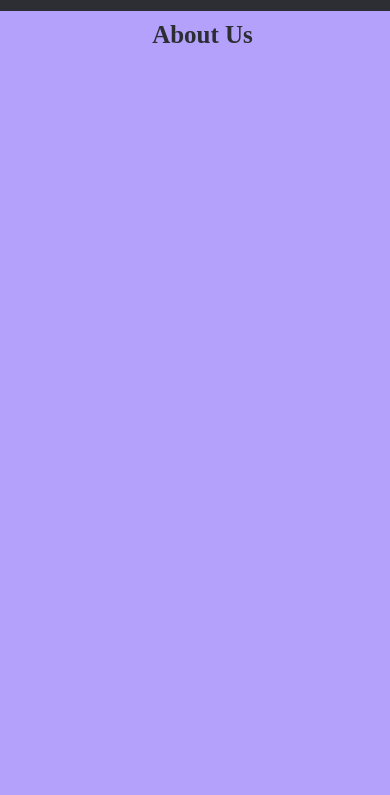
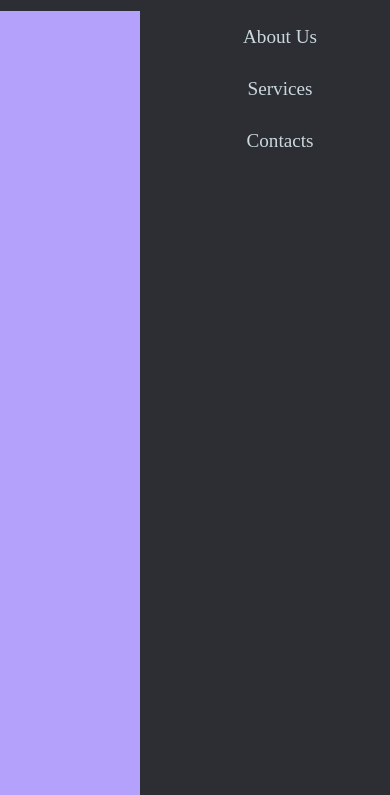
Before and after one commit to Azulxy/LEquipeBitt, a plain HTML site: page index.html in a window 390 px wide. Both pictures are taken after a click on the item 362 px from the left and 30 px from the top of the page. Shown: the part 49-844 px from the top of the page. Drawn offline with Linux system fonts and the light colour scheme.

Commit message:
fiz a sidebar responsiva

```diff
--- a/index.html
+++ b/index.html
@@ -5,6 +5,7 @@
     <meta name="viewport" content="width=device-width, initial-scale=1.0">
     <title>L'Équipe Bitt</title>
     <link rel="stylesheet" href="style.css">
+    <script src="https://kit.fontawesome.com/26174a21d8.js" crossorigin="anonymous"></script>
 </head>
 <body>
 
@@ -17,19 +18,22 @@
                 <li class="hideOnMobile"><a href="#Services">Services</a></li>
                 <li class="hideOnMobile"><a href="#Contacts" >Contacts</a></li>
 
-                <li class="menu-button" onclick="showSidebar()"><a href="#"><svg xmlns="http://www.w3.org/2000/svg" height="26" viewBox="0 -960 960 960" fill="#000000"><path d="M120-240v-80h720v80H120Zm0-200v-80h720v80H120Zm0-200v-80h720v80H120Z"/></a></li>
+                <li class="menu-button" onclick="toggleSidebar()">
+                    <a href="#"><svg xmlns="http://www.w3.org/2000/svg" height="26" viewBox="0 -960 960 960" fill="#000000">
+                        <path d="M120-240v-80h720v80H120Zm0-200v-80h720v80H120Zm0-200v-80h720v80H120Z"/>
+                    </svg></a>
+                </li>
             </ul>
-            <ul class="sidebar">
-                <li><a href="#About">About Us</a></li>
-                <li><a href="#Services">Services</a></li>
-                <li><a href="#Contacts">Contacts</a></li>
+        </nav>
+    </header>
 
-                <li onclick="hideSidebar()"><a href="#"><svg xmlns="http://www.w3.org/2000/svg" height="26" viewBox="0 -960 960 960" fill="#000000"><path d="M120-240v-80h720v80H120Zm0-200v-80h720v80H120Zm0-200v-80h720v80H120Z"/></a></li>
-        </div>
-        </nav>
-
-
-    </header>
+    <div class="sidebar" id="sidebar">
+        <ul>
+            <li><a href="#About">About Us</a></li>
+            <li><a href="#Services">Services</a></li>
+            <li><a href="#Contacts">Contacts</a></li>
+        </ul>
+    </div>
 
     <main>
         <section class="b1" id="About">
--- a/script.js
+++ b/script.js
@@ -1,8 +1,4 @@
-function showSidebar() {
-    const sidebar = document.querySelector('.sidebar');
-    sidebar.classList.add('active');
+function toggleSidebar() {
+    const sidebar = document.querySelector('.sidebar')
+    sidebar.classList.toggle('active')
 }
-function hideSidebar() {
-    const sidebar = document.querySelector('.sidebar');
-    sidebar.classList.remove('active');
-}
--- a/style.css
+++ b/style.css
@@ -45,11 +45,11 @@ ul li a:link, a:visited, a:active {
 }
 
 ul li a:hover {
-    text-decoration: none;
-	color: #724CF9;
+    text-decoration: underline;
+    color: #724CF9;
 }
 
-body{
+body {
     padding-top: 60px;
 }
 
@@ -72,7 +72,7 @@ main {
     background-color: #3508d767;
 }
 
-.title-b1, .title-b2, .title-b3{
+.title-b1, .title-b2, .title-b3 {
     display: flex;
     justify-content: center;
     padding-top: 10px;
@@ -81,60 +81,69 @@ main {
     color: #2D2D34;
 }
 
-.menu-button{
+.menu-button {
     display: none;
 }
 
-@media(min-width: 801px) {
-    .sidebar{
+@media (min-width: 801px) {
+    .sidebar {
         display: none;
     }
 }
-@media(max-width: 800px){
-    .hideOnMobile{
+
+@media (max-width: 800px) {
+    .hideOnMobile {
         display: none;
     }
-    .menu-button{
+
+    .menu-button {
         display: block;
     }
-    .sidebar{
+
+    .sidebar {
         display: none;
         position: fixed;
         top: 0;
-        flex: 1 1 100vh;
         right: 0;
-        height: 100vh;
+        height: 100%;
         width: 250px;
-        z-index: 1050;
         background-color: #2D2D34;
         flex-direction: column;
-        align-items: flex-start;
-        justify-content: flex-start;
-        /* transition: transform 0.3s ease;
-        transform: translateX(100%); */
+        padding-top: 60px;
+        transition: transform 0.3s ease;
+        transform: translateX(100%);
     }
-    .sidebar li{
+
+    .sidebar.active {
+        display: flex;
+        transform: translateX(0);
+    }
+
+    .sidebar li {
         width: 100%;
+        padding: 15px;
+        list-style-type: none;
         text-align: center;
     }
-    .sidebar a{
+
+    .sidebar a {
         width: 100%;
         font-size: larger;
         color: #CAD8DE;
         text-decoration: none;
     }
 
-    .sidebar a:hover{
-        color: #724CF9
+    .sidebar a:hover {
+        color: #724CF9;
     }
 
-    .close-button{
+    .close-button {
         position: absolute;
         top: 15px;
         right: 15px;
         font-size: 20px;
         color: #CAD8DE;
-        cursor: pointer
+        cursor: pointer;
     }
 }
 
@@ -142,10 +151,8 @@ footer {
     display: flex;
     justify-content: center;
     align-items: center;
-
     height: 30px;
     padding-left: 15px;
-
     background-color: #2D2D34;
     color: #CAD8DE;
 }
```
